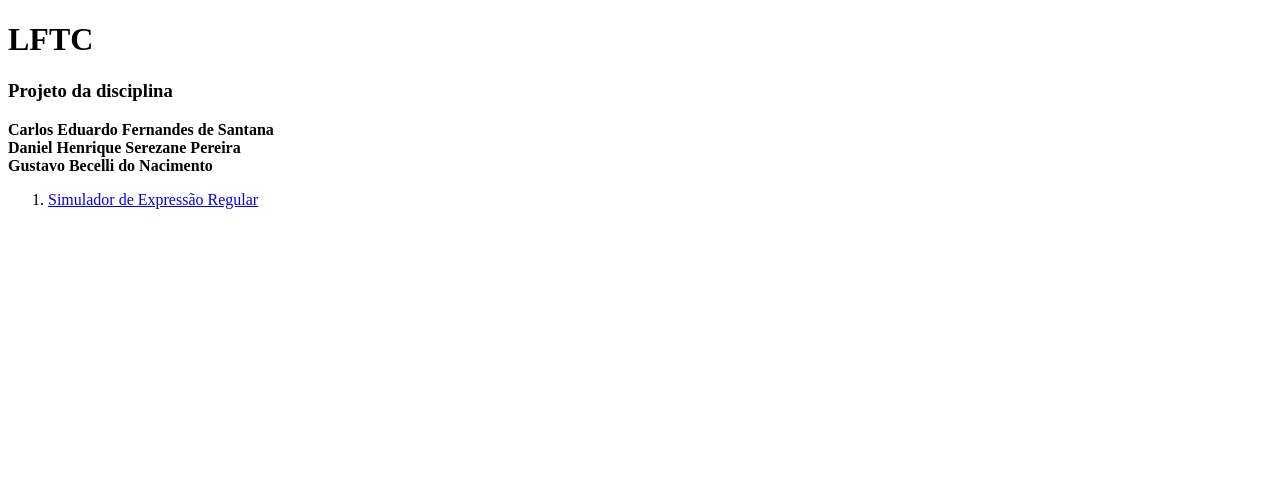
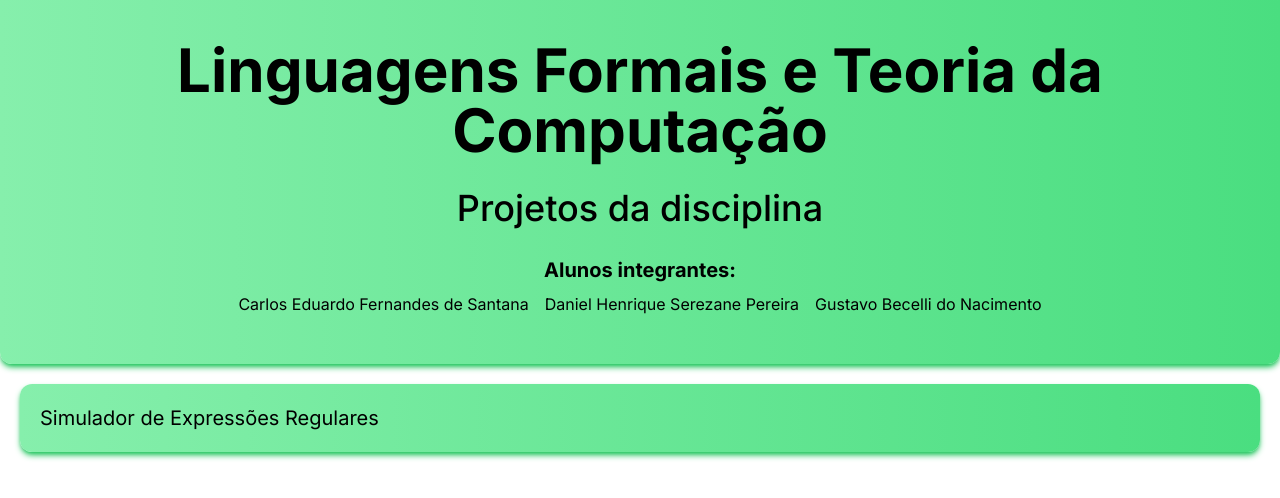
Before and after one commit to Salies/lftc, a plain HTML site: page index.html in a window 1280 px wide. Drawn offline with nearby package versions, Linux system fonts and the light colour scheme.

Commit message:
Stylizing home page

```diff
--- /dev/null
+++ b/css/default.css
@@ -0,0 +1,5 @@
+@import url('https://fonts.googleapis.com/css2?family=Inter:wght@100;300;400;500;600;700&display=swap');
+
+* {
+	font-family: 'Inter', sans-serif;
+}
--- a/index.html
+++ b/index.html
@@ -4,23 +4,32 @@
 		<meta charset="UTF-8" />
 		<meta http-equiv="X-UA-Compatible" content="IE=edge" />
 		<meta name="viewport" content="width=device-width, initial-scale=1.0" />
+		<link rel="stylesheet" href="./css/default.css" />
 		<title>LFTC</title>
+		<script src="https://cdn.tailwindcss.com"></script>
 	</head>
-	<body>
-		<h1>LFTC</h1>
-		<h3>Projeto da disciplina</h3>
-		<b>
-			Carlos Eduardo Fernandes de Santana<br />
-			Daniel Henrique Serezane Pereira<br />
-			Gustavo Becelli do Nacimento
-		</b>
+	<body class="container mx-auto rounded-b-xl">
+		<section
+			class="p-10 flex flex-col items-center justify-center text-center bg-gradient-to-r from-green-300 to-green-400 rounded-b-xl shadow-md shadow-green-500">
+			<h1 class="text-6xl font-bold">
+				Linguagens Formais e Teoria da Computação
+			</h1>
+			<h3 class="text-4xl font-medium m-7">Projetos da disciplina</h3>
+			<h1 class="text-xl font-bold">Alunos integrantes:</h1>
+			<ul class="flex">
+				<li class="m-2">Carlos Eduardo Fernandes de Santana</li>
+				<li class="m-2">Daniel Henrique Serezane Pereira</li>
+				<li class="m-2">Gustavo Becelli do Nacimento</li>
+			</ul>
+		</section>
 
-		<ol>
-			<li>
-				<a href="./projects/regex" target="blank"
-					>Simulador de Expressão Regular</a
-				>
-			</li>
-		</ol>
+		<section class="p-5 rounded-b-xl h-screen">
+			<a href="./projects/regex">
+				<div
+					class="w-full p-5 shadow-md shadow-green-500 hover:scale-110 duration-150 bg-gradient-to-r from-green-300 to-green-400 rounded-xl">
+					<h1 class="text-xl">Simulador de Expressões Regulares</h1>
+				</div>
+			</a>
+		</section>
 	</body>
 </html>
```
Also changed, not shown: projects/regex/index.html (+2 -2 lines).
